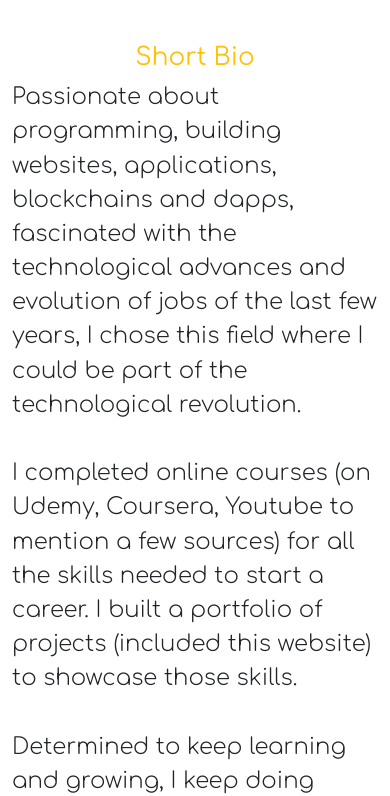
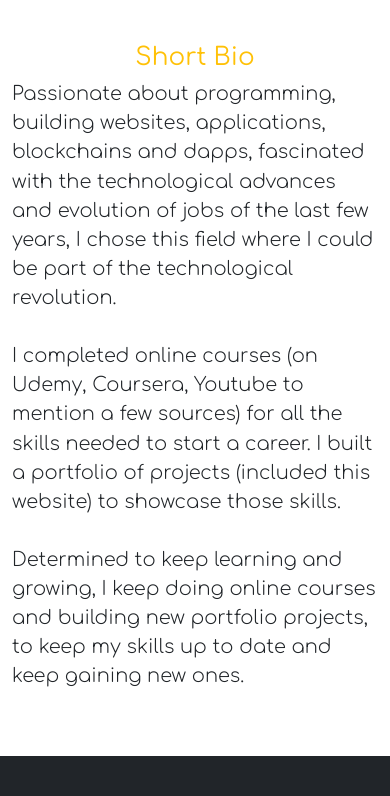
Before and after one commit to patriziomadferitmilione/portfolio.github.io, a plain HTML site: page index.html in a window 390 px wide. Shown: the part 1218-2014 px from the top of the page. Drawn offline with nearby package versions, Linux system fonts and the light colour scheme.

Commit message:
Add files via upload

```diff
--- a/style.css
+++ b/style.css
@@ -80,7 +80,11 @@ body {
   }
 }
 
-@media only screen and (max-width: 414px) {
+@media only screen and (max-width: 420px) {
+
+  html {
+    overflow-x: hidden;
+  }
 
   body {
     overflow-x: hidden;
@@ -103,13 +107,17 @@ body {
   }
 
   #bio p {
-    font-size: 2.7vh;
+    font-size: 2.3vh;
     width: 100%;
     min-width: 40vh;
   }
 
   #bio-text {
     padding-top: 5vh;
+  }
+
+  #services {
+    overflow-x: hidden;
   }
 
   #services .card {
```
